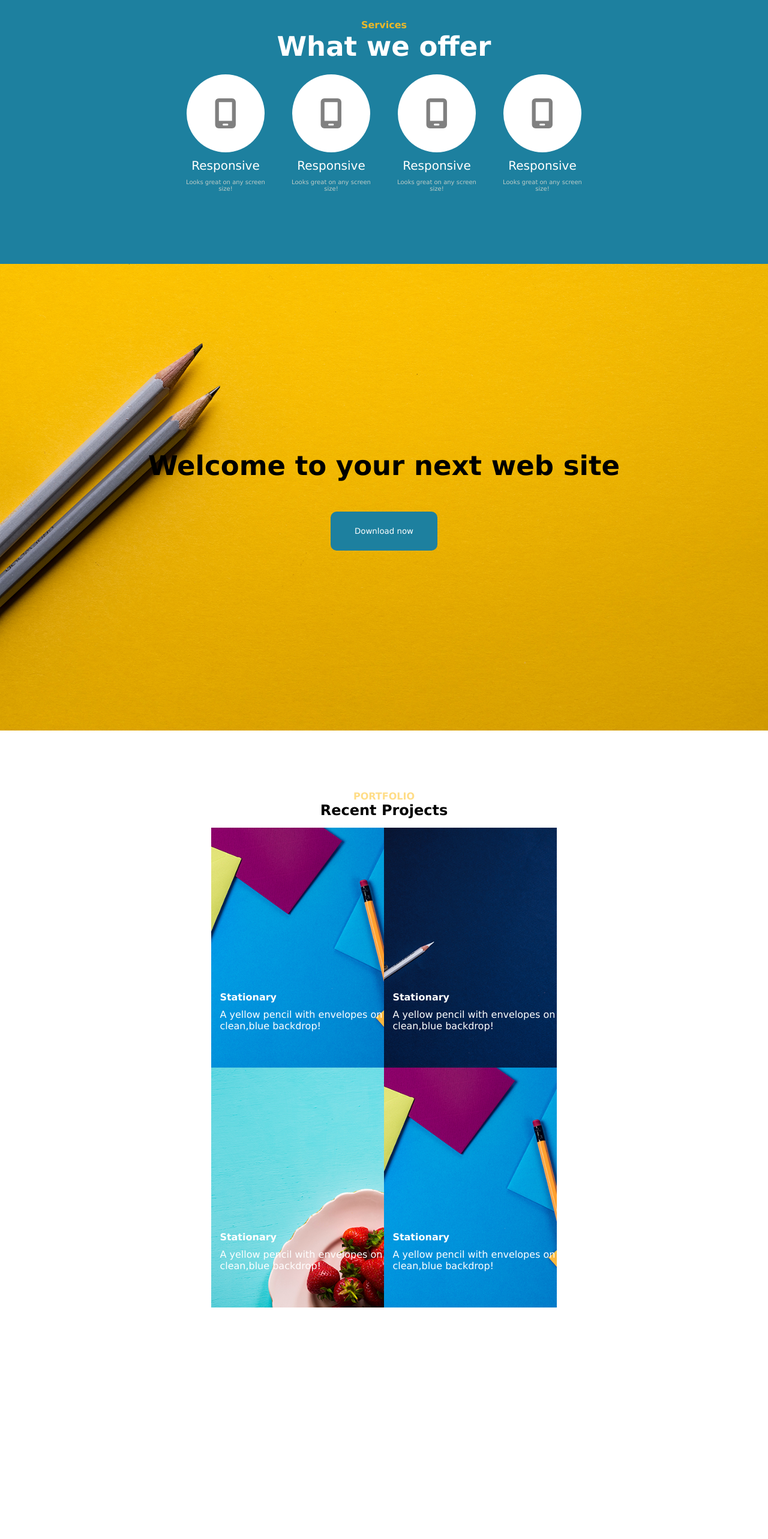
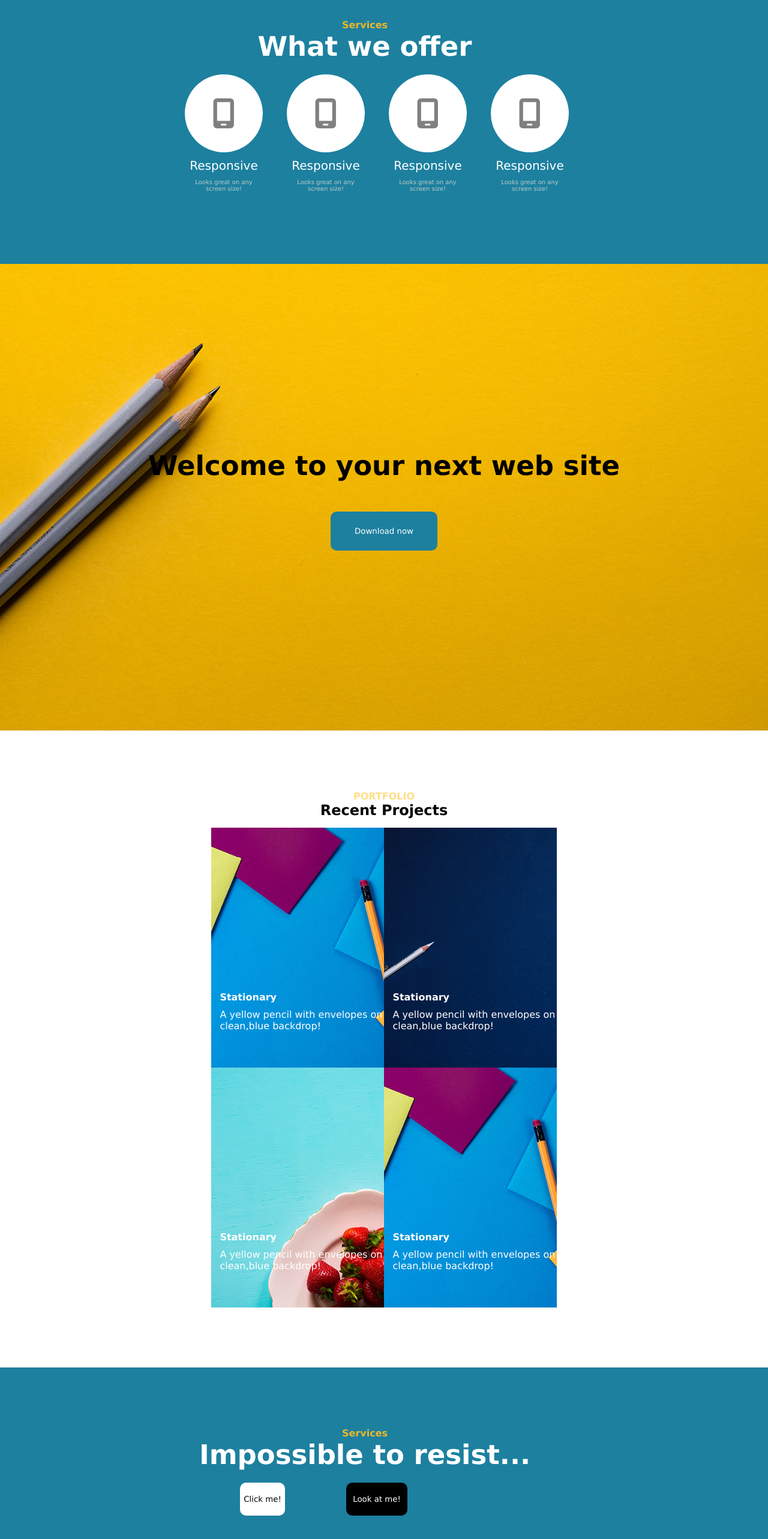
Before and after one commit to yaliyev/react-style-template, a React (Vite) app in the folder react-style-template-project/: page / in a window 1280 px wide. Shown: the part 1318-3884 px from the top of the page at 60% size. Before the commit the page ends 3598 px from the top, so only its background shows below. Built offline with nearby package versions, Linux system fonts and the light colour scheme.

Commit message:
bluelayout second

```diff
--- a/react-style-template-project/src/App.jsx
+++ b/react-style-template-project/src/App.jsx
@@ -2,10 +2,12 @@ import React from 'react'
 import { useState } from 'react'
 import Hero from './components/Hero'
 import "../src/styles/reset.css"
+import '../src/styles/buttons.css'
 import SubHero from './components/SubHero'
 import BlueLayout from './components/BlueLayout'
 import ProjectCard from './components/ProjectCard'
 import OfferButtonBox from './components/OfferButtonBox'
+import Service from './components/Service'
 function App() {
 
 
@@ -15,7 +17,12 @@ function App() {
       <SubHero subHeroTitle={"Stylish Portfolio is the perfect theme for your next project!"} subHeroText={"This theme features a flexible, UX friendly sidebar menu and stock photos from our friends at Unsplash !"} >
         <OfferButtonBox subHeroButtonText="What we offer" />
       </SubHero>
-      <BlueLayout />
+      <BlueLayout blueLayoutSubtitle={"What we offer"}>
+        <Service />
+        <Service />
+        <Service />
+        <Service />
+      </BlueLayout>
       <Hero heroMediumTitle={"Welcome to your next web site"} heroButtonText={"Download now"} />
       <SubHero subHeroMiniTitle={"PORTFOLIO"} subHeroTitle={"Recent Projects"}>
         <ProjectCard cardImage={"projectcard1.jpg"} cardName={"Stationary"} cardText={"A yellow pencil with envelopes on a clean,blue backdrop!"} />
@@ -23,6 +30,10 @@ function App() {
         <ProjectCard cardImage={"projectcard3.jpg"} cardName={"Stationary"} cardText={"A yellow pencil with envelopes on a clean,blue backdrop!"} />
         <ProjectCard cardImage={"projectcard1.jpg"} cardName={"Stationary"} cardText={"A yellow pencil with envelopes on a clean,blue backdrop!"} />
       </SubHero>
+      <BlueLayout blueLayoutSubtitle={"Impossible to resist..."}>
+         <button className='click-me-button'>Click me!</button>
+         <button className='look-me-button'>Look at me!</button>
+      </BlueLayout>
     </>
   )
 }
--- a/react-style-template-project/src/components/BlueLayout.jsx
+++ b/react-style-template-project/src/components/BlueLayout.jsx
@@ -1,7 +1,7 @@
 import React from 'react'
 import "../styles/bluelayout.css"
-import Service from './Service'
-const BlueLayout = () => {
+
+const BlueLayout = ({blueLayoutSubtitle,children}) => {
     return (
         <div className='bluelayout'>
 
@@ -11,14 +11,12 @@ const BlueLayout = () => {
                     Services
                 </div>
                 <div className="bluelayout-subtitle">
-                    What we offer
+                    {blueLayoutSubtitle}
                 </div>
 
                 <div className="bluelayout-elements">
-                    <Service />
-                    <Service />
-                    <Service />
-                    <Service />
+                    {children}
+
                 </div>
 
             </div>
--- a/react-style-template-project/src/styles/bluelayout.css
+++ b/react-style-template-project/src/styles/bluelayout.css
@@ -6,7 +6,7 @@
     padding-block: 100px;
 }
 .bluelayout-box{
-    width: 55%;
+    width: 50%;
     position: relative;
     left: calc(50% - 27.5%);
 }
@@ -25,6 +25,7 @@
     display: grid;
     grid-template-columns: auto auto auto auto;
 }
+
 @media screen and (max-width: 900px) {
     .bluelayout-elements{
         grid-template-columns: auto auto;
--- /dev/null
+++ b/react-style-template-project/src/styles/buttons.css
@@ -0,0 +1,18 @@
+.click-me-button{
+    margin-top: 20px;
+    margin-left: 60%;
+    padding-block: 20px;
+    background-color: white;
+    color: black;
+    border: none;
+    border-radius: 10px;
+}
+.look-me-button{
+    margin-top: 20px;
+    border: none;
+    margin-left: 50%;
+    padding-block: 20px;
+    background-color: black;
+    color: white;
+    border-radius: 10px;
+}
```
